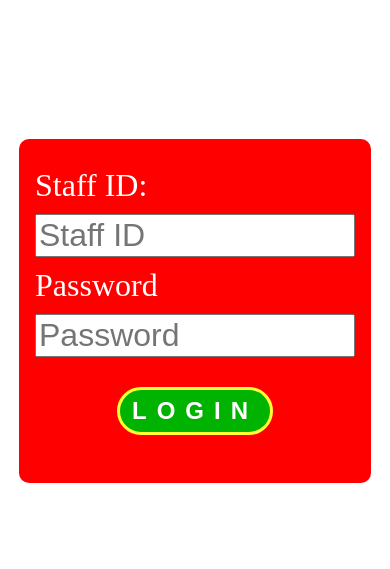
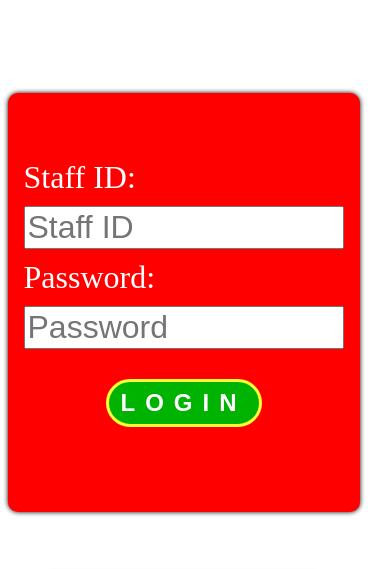
Before and after one commit to MoSalah001/Quiz-App, a website: page Client/index.html in a window 390 px wide. Shown: the part 105-674 px from the top of the page. Drawn offline with Linux system fonts and the light colour scheme.

Commit message:
mobile view login

```diff
--- a/Client/index.html
+++ b/Client/index.html
@@ -12,7 +12,7 @@
         <form action="/login" method="post" id="form">
             <label for="ID">Staff ID:</label>
             <input type="number" required name="ID" placeholder="Staff ID">
-            <label for="pass">Password</label>
+            <label for="pass">Password:</label>
             <input type="password" required name="pass" placeholder="Password">
             <button type="submit" id="btn">Login</button>
         </form>
--- a/Client/style/index.css
+++ b/Client/style/index.css
@@ -8,6 +8,7 @@ h1 {
     margin: 0 auto;
     font-size: 72px;
     color: var(--clr-logo);
+    text-shadow: 0px 0px 3px black;
 }
 
 body {
@@ -41,6 +42,7 @@ body {
     flex-wrap: wrap;
     margin: 25px auto;
     background-color: var(--clr-logo);
+    box-shadow: 0px 0px 5px black;
 }
 
 #form input , #form label {
@@ -73,6 +75,7 @@ body {
 #app a, #app a:visited {
     padding: 5px;
     background-color: hsl(60, 100%, 50%);
+    box-shadow: 0px 0px 5px 2px black;
     color: hsl(120,75%,35%);
     border-radius: 5px;
     text-decoration:none;
@@ -83,10 +86,26 @@ body {
 
 @media screen and (max-width: 640px) {
     body{
-        width: auto;
+        width: 90dvw;
+        height: 98dvh;
+        overflow-y: hidden;
+        display: flex;
+        place-items: center;
+        place-content: center;
+    }
+    #app {
+        width: 90dvw;
+        place-content: center;
+        place-items: center;
     }
     #form {
+        place-content: center;
         width: 80dvw;
+        height: 45dvh;
         padding: 20px;
+        margin: 0;
+    }
+    #form input , #form label {
+        width: 80dvw;
     }
 }
```
